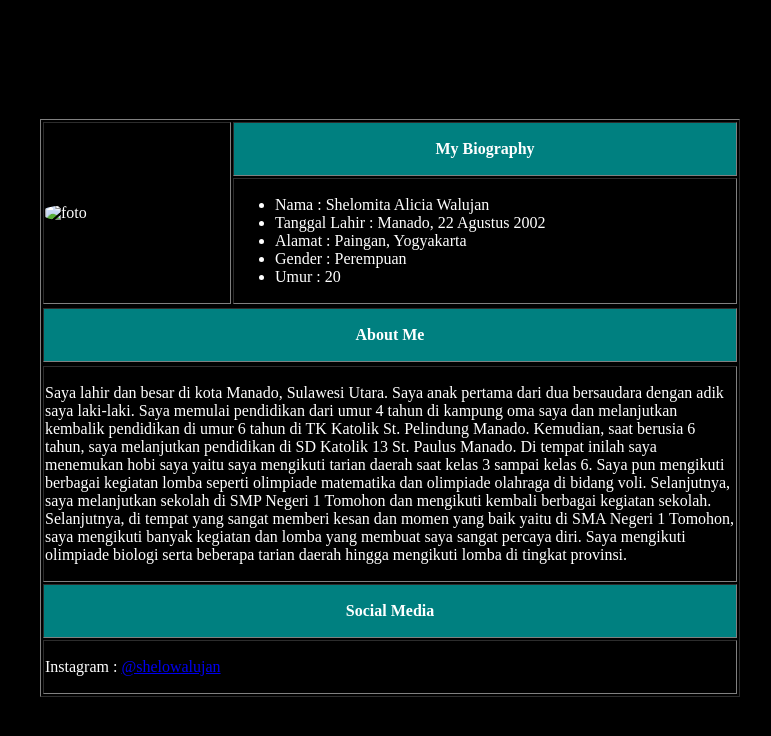
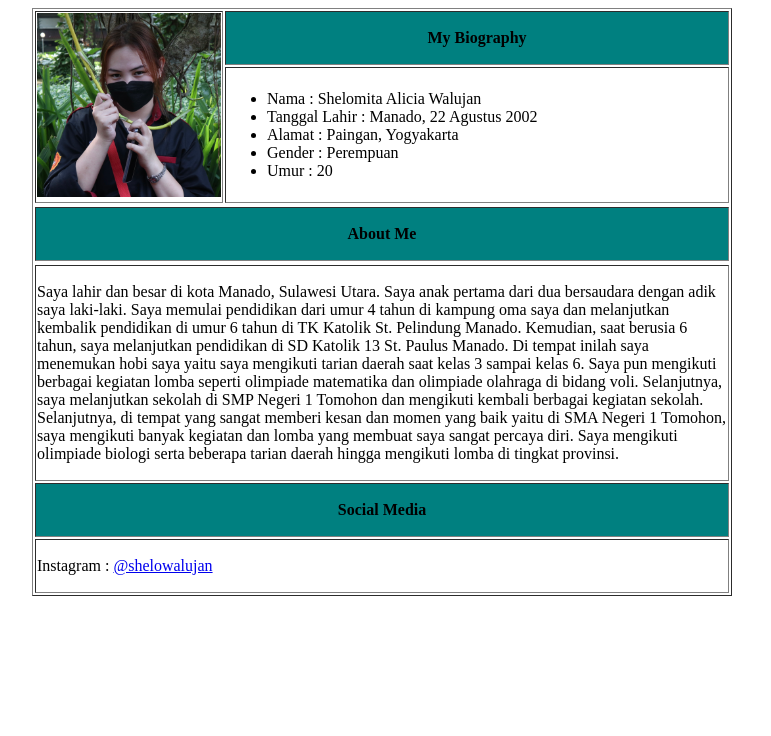
Before and after one commit to Shelooo22/Shelooo22.github.io, a plain HTML site: page index.html in a window 1280 px wide. Shown: the whole page, without its empty margins (258-1029 px from the left). Drawn offline with Linux system fonts and the light colour scheme.

Commit message:
pisah html dan css

```diff
--- a/index.html
+++ b/index.html
@@ -3,21 +3,7 @@
   <head>
     <title>My Biography</title>
     <style>
-      body {
-        background-color: rgb(0, 0, 0);
-        color: rgb(255, 255, 255);
-        height: 100vh;
-        width: 100vw;
-        display: flex;
-        justify-content: center;
-        align-items: center;
-      }
-      img {
-        display: block;
-        margin-left: 0;
-        max-width: 200px;
-        border-radius: 30%;
-      }
+
     </style>
   </head>
   <body>
@@ -25,7 +11,7 @@
       <table width="700px" border="1">
         <tr>
           <td rowspan="2">
-            <img src="Image/foto.jpeg" alt="foto" width="100%" />
+            <img src="shelooo.JPG" alt="foto" width="100%" />
           </td>
           <th width="500 px" height="50px" bgcolor="teal">My Biography</th>
         </tr>
```
